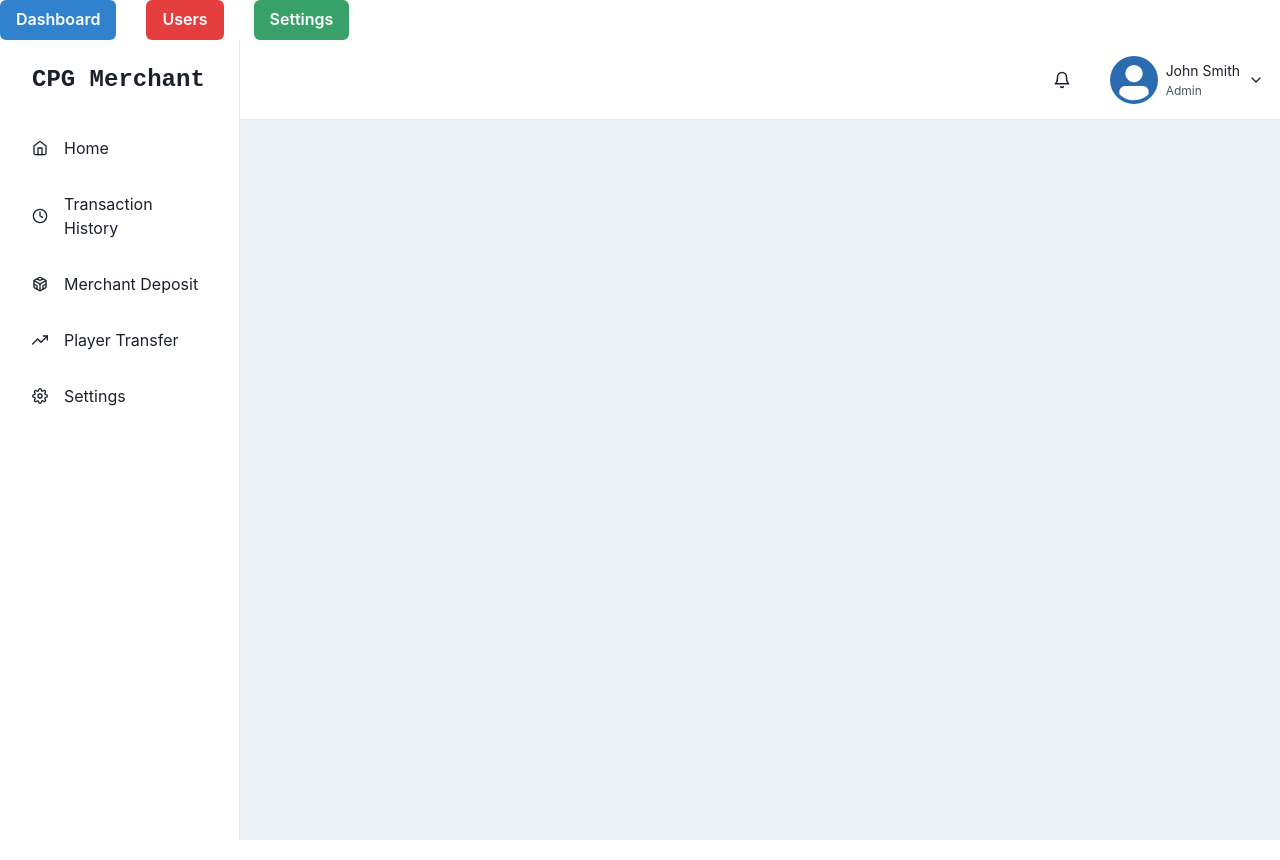
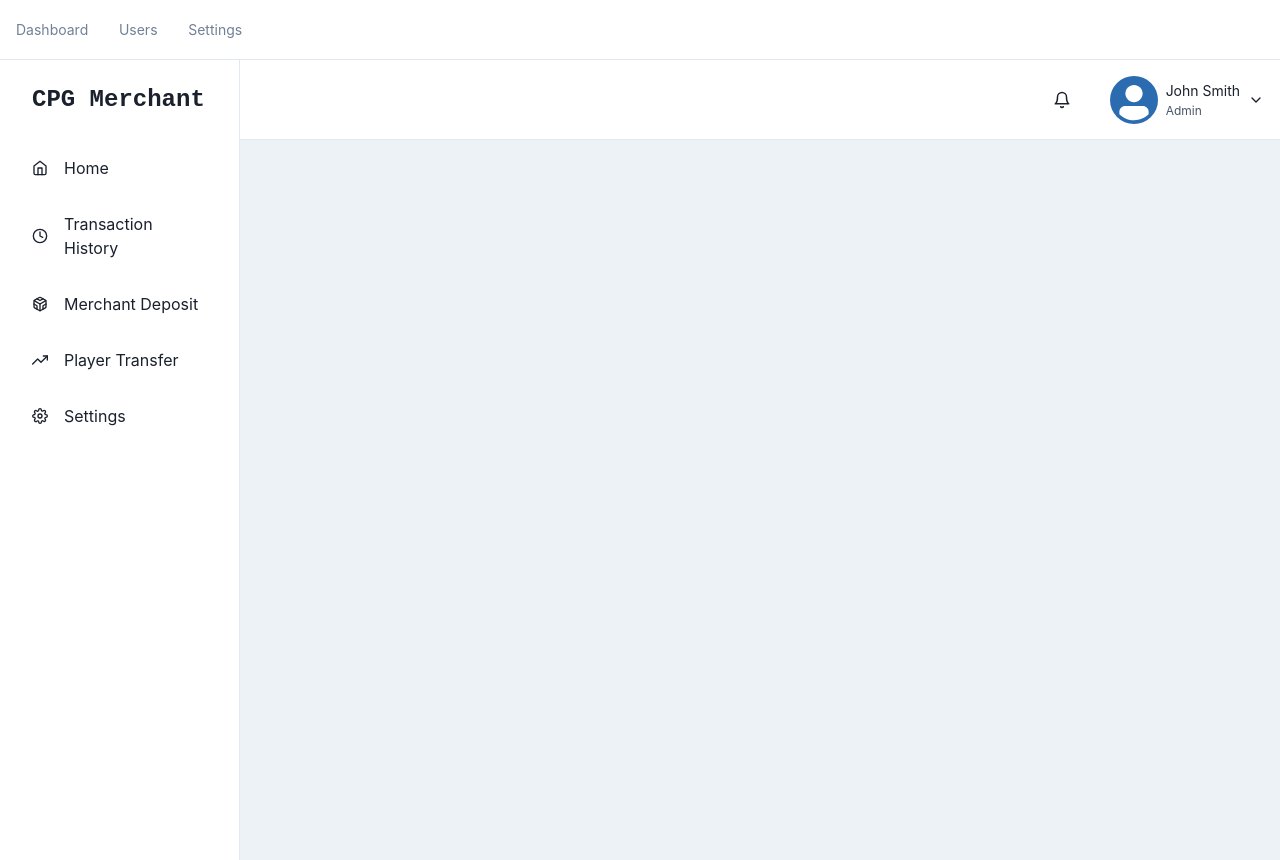
Before and after one commit to amitabh94/cpg-frontend, a React (Create React App) app: page /Dashboard in a window 1280 px wide. Built offline with nearby package versions, Linux system fonts and the light colour scheme.

Commit message:
new navigation board

```diff
--- a/src/DashboardContent/DashboardContent.tsx
+++ b/src/DashboardContent/DashboardContent.tsx
@@ -182,7 +182,7 @@ const MobileNav = ({ onOpen, ...rest }: MobileProps) => {
         fontSize="2xl"
         fontFamily="monospace"
         fontWeight="bold">
-        Logo
+        CPG Merchant
       </Text>
 
       <HStack spacing={{ base: '0', md: '6' }}>
--- a/src/Header.tsx
+++ b/src/Header.tsx
@@ -1,26 +1,63 @@
 import {Button, HStack} from "@chakra-ui/react";
 import {useHistory} from "react-router-dom";
+
+import {
+  Box,
+  Flex,
+  Text,
+  IconButton,
+  // Button,
+  Stack,
+  Collapse,
+  Icon,
+  Link,
+  Popover,
+  PopoverTrigger,
+  PopoverContent,
+  useColorModeValue,
+  useBreakpointValue,
+  useDisclosure,
+} from '@chakra-ui/react';
 
 function Header() {
   const history = useHistory();
   return (
     <div className="App">
-      <HStack spacing = "30px">
+      <HStack spacing = "30px"
+      bg={useColorModeValue('white', 'gray.800')}
+      color={useColorModeValue('gray.600', 'white')}
+      minH={'60px'}
+      py={{ base: 2 }}
+      px={{ base: 4 }}
+      borderBottom={1}
+      borderStyle={'solid'}
+      borderColor={useColorModeValue('gray.200', 'gray.900')}
+      align={'center'}>
         <Button
-        colorScheme="blue"
-        size="md"
+        as={'a'}
+        fontSize={'sm'}
+        fontWeight={400}
+        variant={'link'}
+        href={'#'}
+
         onClick={() => history.push('/Dashboard')}>
             Dashboard
         </Button>
         <Button
-        colorScheme="red"
-        size="md"
+        as={'a'}
+        fontSize={'sm'}
+        fontWeight={400}
+        variant={'link'}
+        href={'#'}
         onClick={() => history.push('/Users')}>
             Users
         </Button>
         <Button
-        colorScheme="green"
-        size="md"
+        as={'a'}
+        fontSize={'sm'}
+        fontWeight={400}
+        variant={'link'}
+        href={'#'}
         onClick={() => history.push('/Settings')}>
             Settings
         </Button>
```
